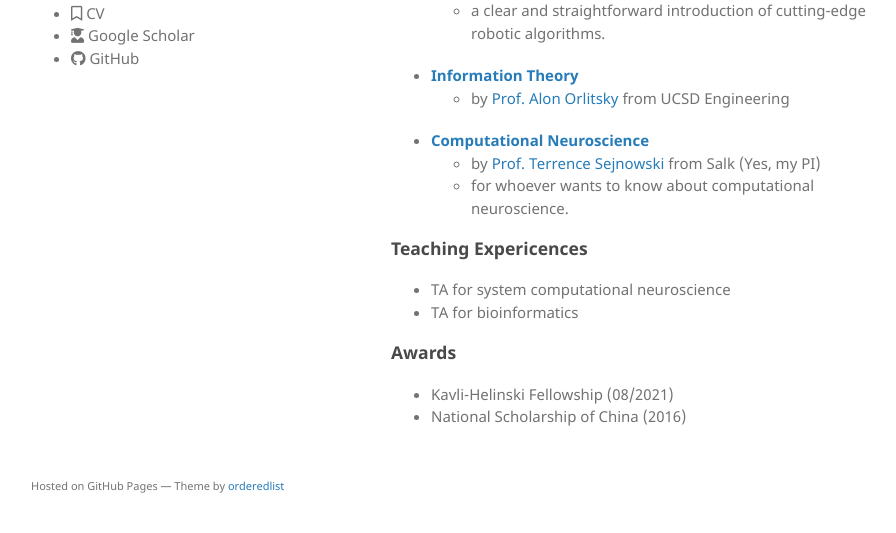
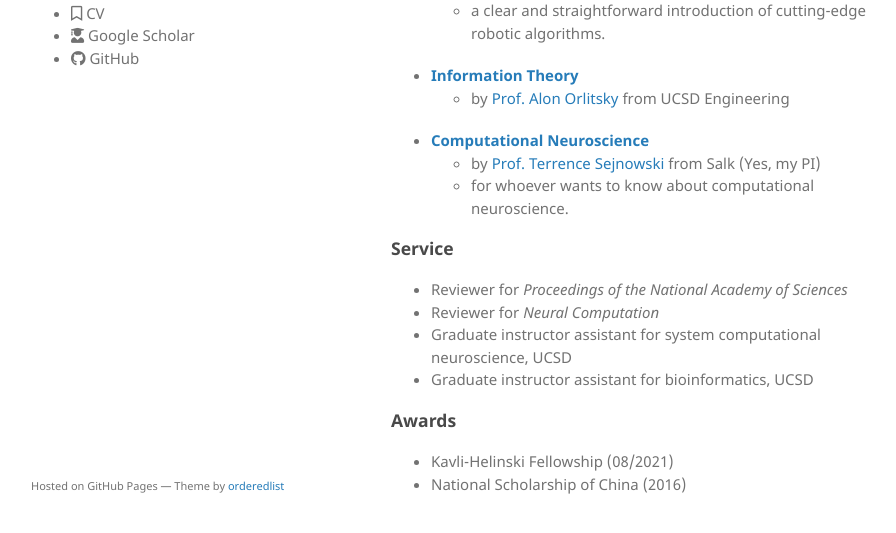
Before and after one commit to yschen13/yschen13.github.io, a Jekyll site: the page built from docs/index.md, in a window 1280 px wide and 900 px high, scrolled down 1471 px, cut to the strip 335-868 px from the top of the window. Shown: the whole strip, without its empty margins (179-1075 px from the left). Built offline with Jekyll 4.4.1, drawn with Linux system fonts in a browser that asks for light colours; before the commit the page ends 2304 px from its top, so only the background shows below that.

```diff
--- a/docs/index.md
+++ b/docs/index.md
@@ -56,9 +56,11 @@ I'm posting them here so that they don't have to go through the painful and leng
   * by [Prof. Terrence Sejnowski](https://cnl.salk.edu) from Salk (Yes, my PI)
   * for whoever wants to know about computational neuroscience.
 
-### Teaching Expericences
-* TA for system computational neuroscience
-* TA for bioinformatics
+### Service
+* Reviewer for _Proceedings of the National Academy of Sciences_
+* Reviewer for _Neural Computation_
+* Graduate instructor assistant for system computational neuroscience, UCSD
+* Graduate instructor assistant for bioinformatics, UCSD
 
 ### Awards
 * Kavli-Helinski Fellowship (08/2021)
```
